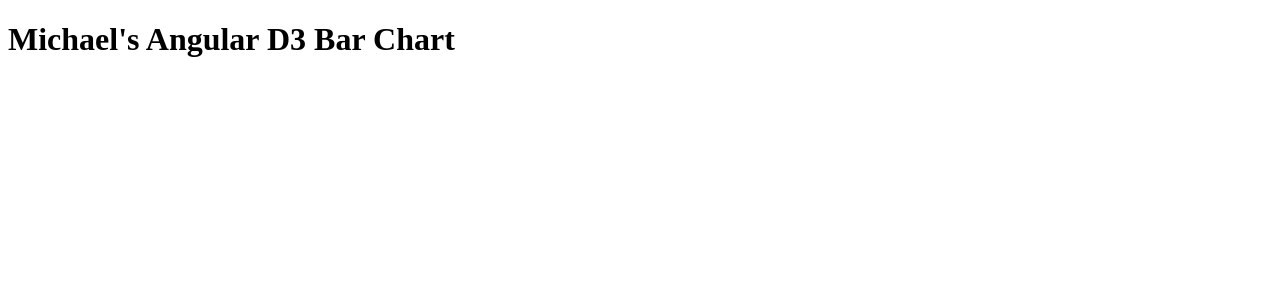
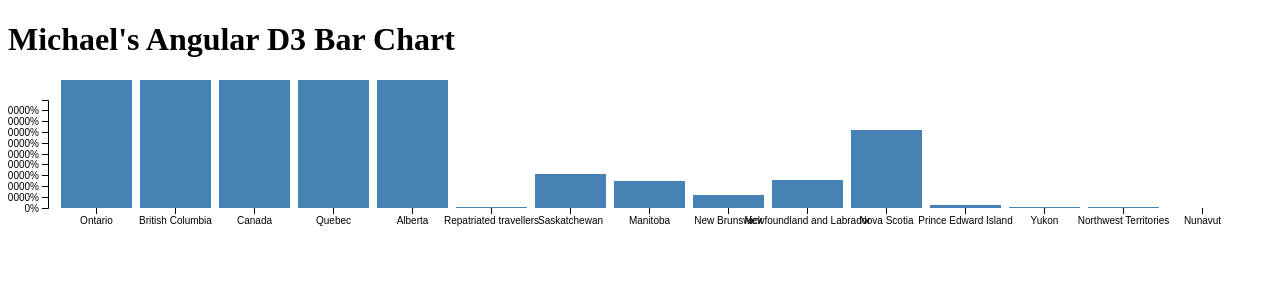
Before and after one commit to mbborromeo/angular-d3-graph, an Angular app: page / in a window 1280 px wide. Shown: the top 300 px of the page. Built offline with nearby package versions, Linux system fonts and the light colour scheme.

Commit message:
add fixes d3.csv returns a promise so needs a return statement and bar-chart needs to use actual keys from csv file

```diff
--- a/src/app/app.component.ts
+++ b/src/app/app.component.ts
@@ -33,7 +33,12 @@ export class AppComponent {
       console.log('covid CSV data is', data);
       console.log('state and cases field names', data.columns[1], data.columns[4]);
       console.log('2nd data entry', data[1]);
+
+      return data; // d3.csv returns a promise, so need a return statement
     });
+
+    // simplified
+    // this.data = d3.csv('../assets/covid19.csv');
 
     // this.data = dsv.parseRows('../assets/covid19.csv');
 
--- a/src/app/bar-chart/bar-chart.component.ts
+++ b/src/app/bar-chart/bar-chart.component.ts
@@ -58,12 +58,12 @@ export class BarChartComponent implements OnChanges {
       .scaleBand()
       .rangeRound([0, contentWidth])
       .padding(0.1)
-      .domain(data.map(d => d.state));
+      .domain(data.map(d => d.prname));
 
     const y = d3
       .scaleLinear()
       .rangeRound([contentHeight, 0])
-      .domain([0, d3.max(data, d => d.cases)]);
+      .domain([0, d3.max(data, d => d.numconf)]);
 
     const g = svg.append('g')
       .attr('transform', 'translate(' + this.margin.left + ',' + this.margin.top + ')');
@@ -87,10 +87,10 @@ export class BarChartComponent implements OnChanges {
       .data(data)
       .enter().append('rect')
         .attr('class', 'bar')
-        .attr('x', d => x(d.state))
-        .attr('y', d => y(d.cases))
+        .attr('x', d => x(d.prname))
+        .attr('y', d => y(d.numconf))
         .attr('width', x.bandwidth())
-        .attr('height', d => contentHeight - y(d.cases));
+        .attr('height', d => contentHeight - y(d.numconf));
   }
 
 }
--- a/src/app/data/data.model.ts
+++ b/src/app/data/data.model.ts
@@ -1,6 +1,6 @@
 export interface DataModel {
   //letter: string;
   //frequency: number;
-  state: string; // prname
-  cases: number; // numconf
+  prname: string; // state
+  numconf: number; // cases
 }
```
